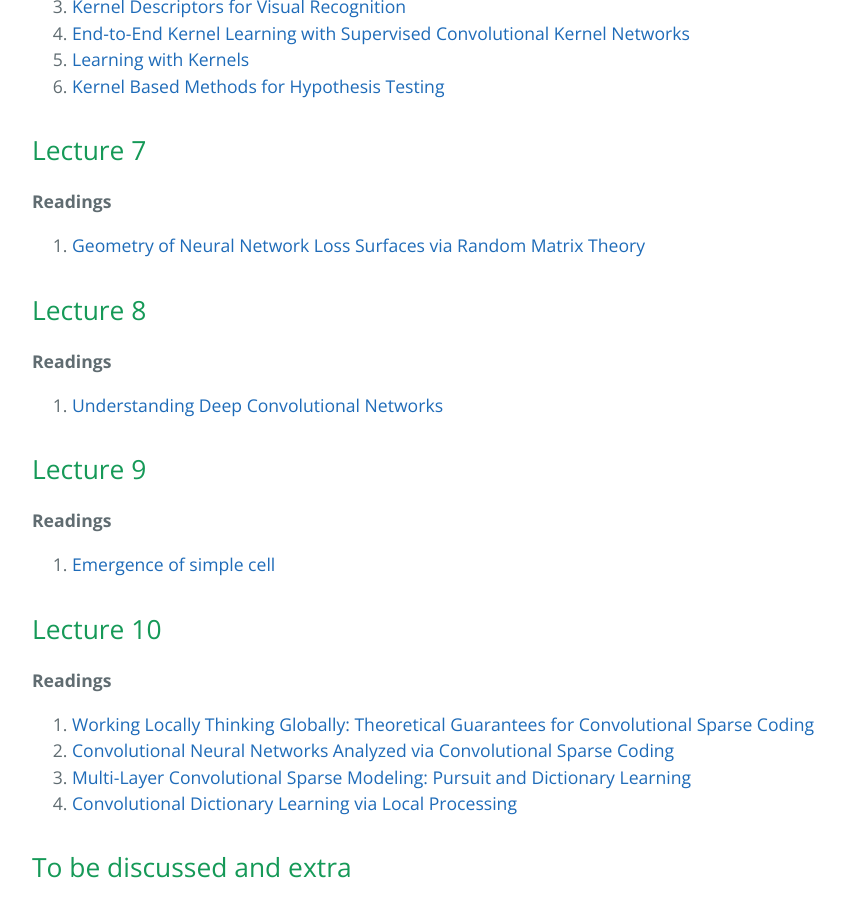
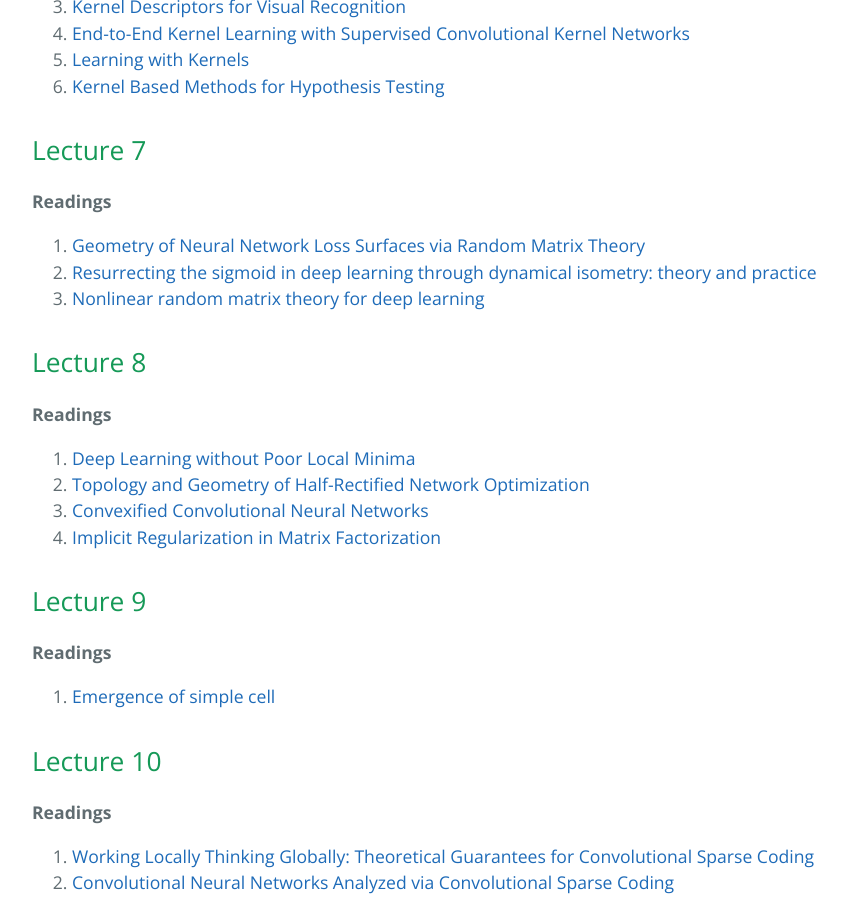
Before and after one commit to stats385/stats385.github.io, a Jekyll site: the page built from readings.md, in a window 1280 px wide and 900 px high, scrolled down 2024 px. Shown: the whole window, without its empty margins (192-1039 px from the left). Built offline with Jekyll 4.4.1, drawn with Linux system fonts in a browser that asks for light colours; the repository's description, which GitHub fills in, is left out; our own code applies the rules of GitHub Pages for plain Markdown files.

Commit message:
added more readings

```diff
--- a/readings.md
+++ b/readings.md
@@ -137,18 +137,40 @@ layout: default
 ## Lecture 7
 <strong>Readings</strong>
 <ol>
-	<li>
-	<a href="http://proceedings.mlr.press/v70/pennington17a/pennington17a.pdf"> Geometry of Neural Network Loss Surfaces via Random Matrix Theory </a>
-	</li>
+
+<li>
+<a href="http://www.pennington.ml/papers/geometry_nns.pdf"> Geometry of Neural Network Loss Surfaces via Random Matrix Theory </a>
+</li>
+
+<li>
+<a href="http://www.pennington.ml/papers/resurrecting_sigmoid.pdf">Resurrecting the sigmoid in deep learning through dynamical isometry: theory and practice</a>
+</li>
+
+<li>
+<a href="http://www.pennington.ml/papers/nonlinear_rmt.pdf"> Nonlinear random matrix theory for deep learning </a>
+</li>
+
+
 </ol>
 
 
 ## Lecture 8
 <strong>Readings</strong>
 <ol>
-	<li>
-	<a href="https://arxiv.org/pdf/1601.04920.pdf"> Understanding Deep Convolutional Networks </a>
-	</li>
+
+<li>
+<a href="http://papers.nips.cc/paper/6111-deep-learning-without-poor-local-minima"> Deep Learning without Poor Local Minima </a>
+</li>
+<li>
+<a href="https://arxiv.org/abs/1611.01540"> Topology and Geometry of Half-Rectified Network Optimization </a>
+</li>
+<li>
+<a href="https://arxiv.org/abs/1609.01000"> Convexified Convolutional Neural Networks </a>
+</li>
+<li>
+<a href="https://arxiv.org/pdf/1705.09280.pdf"> Implicit Regularization in Matrix Factorization </a>
+</li>
+
 </ol>
 
 ## Lecture 9
```
Also changed, not shown: 1 other file.
